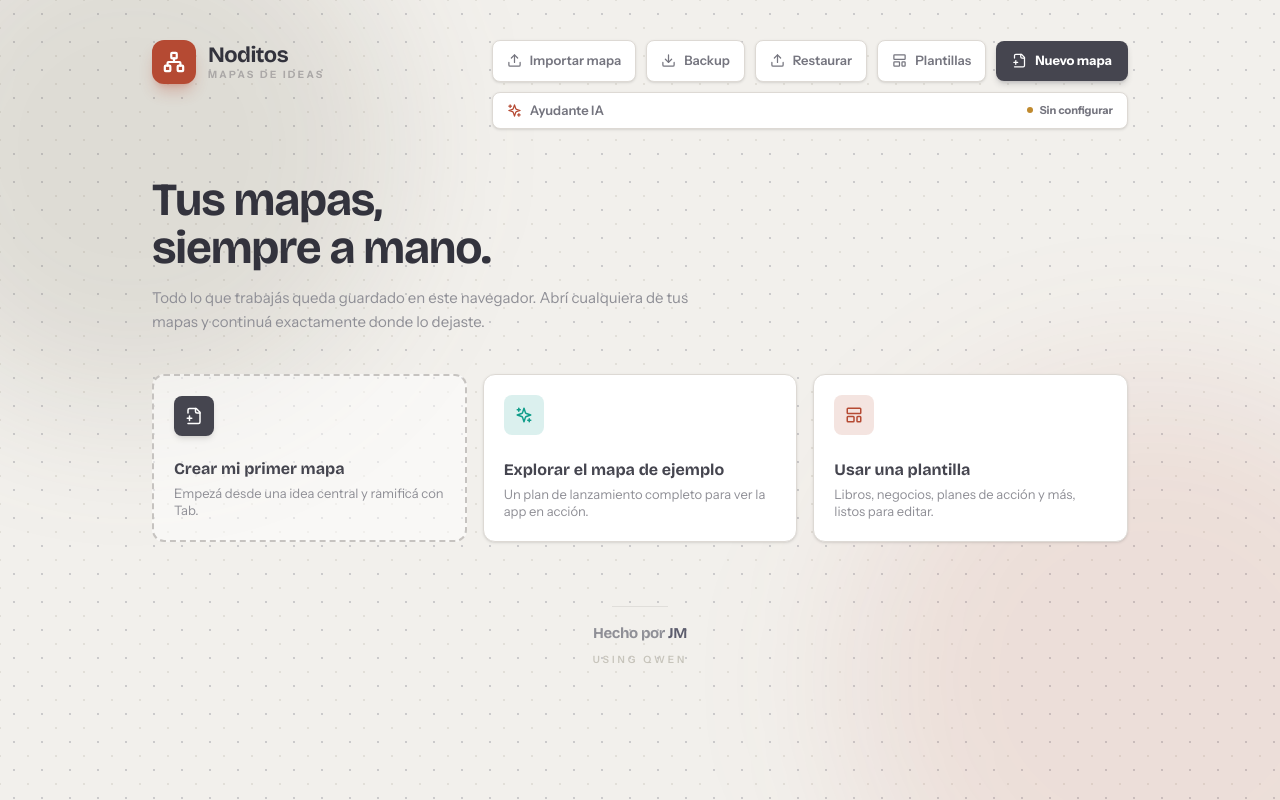
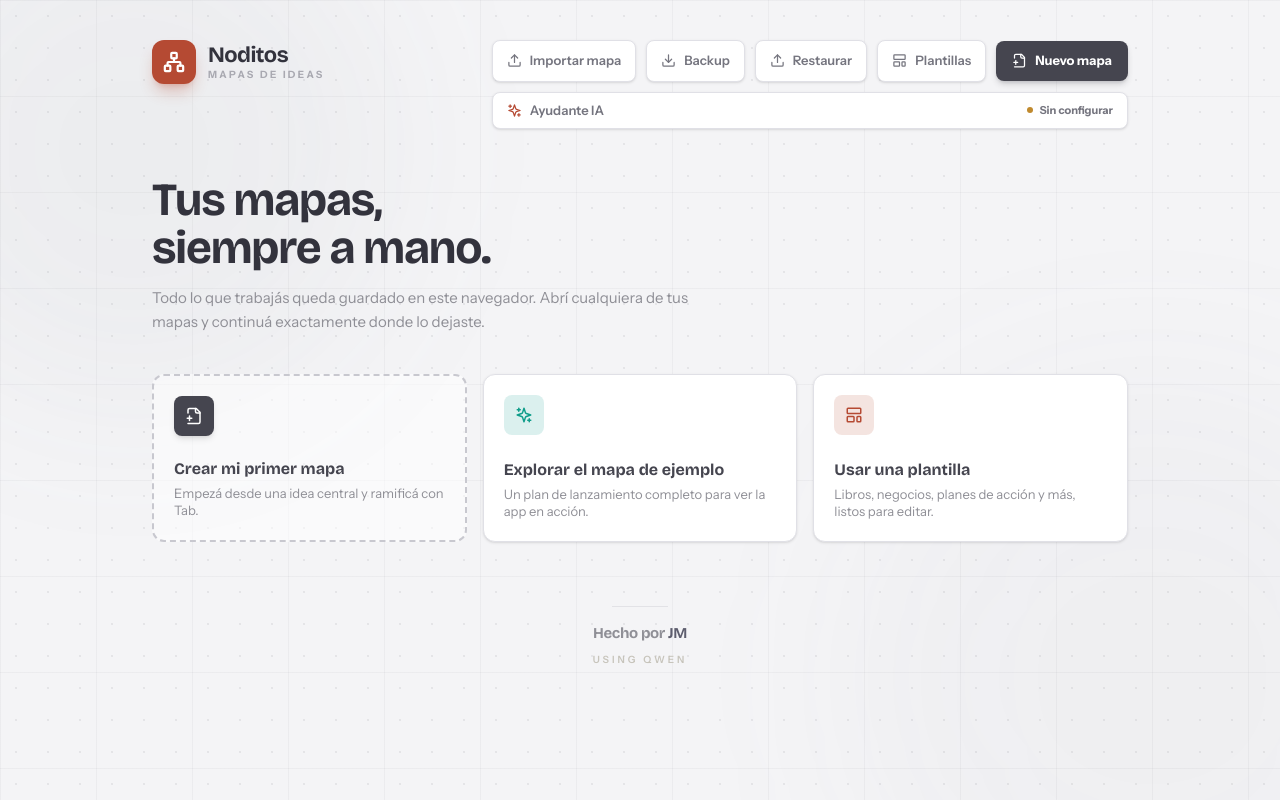
Before and after one commit to Guallama31/Noditosv1, a React (Vite) app: page / in a window 1280 px wide. Built offline with nearby package versions, Linux system fonts and the light colour scheme.

Commit message:
Fondo: patrón geométrico ultra sutil (retícula fina + puntos mínimos)
Co-authored-by: arena-agent <297053741+arena-agent@users.noreply.github.com>

```diff
--- a/src/App.tsx
+++ b/src/App.tsx
@@ -44,7 +44,7 @@ function readStopToken(): string | null {
 /** Pantalla de recuperación global: ningún error deja la app en negro. */
 function CrashScreen({ error }: { error: Error }) {
   return (
-    <div className="canvas-dots flex h-full items-center justify-center p-6">
+    <div className="app-surface flex h-full items-center justify-center p-6">
       <div className="pop-in w-full max-w-md rounded-2xl border border-ink-200 bg-white p-8 text-center shadow-2xl shadow-ink-900/15">
         <span className="mx-auto grid h-14 w-14 place-items-center rounded-2xl bg-brand/15 text-brand">
           <Network size={26} strokeWidth={2.2} />
--- a/src/components/AiSettingsScreen.tsx
+++ b/src/components/AiSettingsScreen.tsx
@@ -95,9 +95,9 @@ export function AiSettingsScreen({ onBack }: { onBack: () => void }) {
     "w-full rounded-lg border border-ink-200 bg-white px-3 py-2 text-[13px] text-ink-800 transition placeholder:text-ink-300 focus:border-brand/60 focus:ring-2 focus:ring-brand/20";
 
   return (
-    <div className="canvas-dots relative flex-1 overflow-y-auto">
-      <div className="wash wash-a" style={{ width: 520, height: 520, left: "-8%", top: "-12%", background: "rgba(105,99,77,0.14)" }} />
-      <div className="wash wash-b" style={{ width: 560, height: 560, right: "-10%", bottom: "-16%", background: "rgba(181,74,51,0.10)" }} />
+    <div className="app-surface app-surface--fixed relative flex-1 overflow-y-auto">
+      <div className="wash wash-a" style={{ width: 520, height: 520, left: "-8%", top: "-12%", background: "rgba(120,124,138,0.10)" }} />
+      <div className="wash wash-b" style={{ width: 560, height: 560, right: "-10%", bottom: "-16%", background: "rgba(140,136,150,0.08)" }} />
 
       <div className="relative mx-auto max-w-2xl px-6 pb-16 pt-8">
         <button
--- a/src/components/Canvas.tsx
+++ b/src/components/Canvas.tsx
@@ -1002,8 +1002,8 @@ export function Canvas({
       onDragOver={onCanvasDragOver}
       onDrop={onCanvasDrop}
     >
-      <div className="wash wash-a" style={{ width: 640, height: 640, left: "-10%", top: "-15%", background: "rgba(105,99,77,0.16)" }} />
-      <div className="wash wash-b" style={{ width: 700, height: 700, right: "-12%", bottom: "-20%", background: "rgba(181,74,51,0.10)" }} />
+      <div className="wash wash-a" style={{ width: 640, height: 640, left: "-10%", top: "-15%", background: "rgba(120,124,138,0.10)" }} />
+      <div className="wash wash-b" style={{ width: 700, height: 700, right: "-12%", bottom: "-20%", background: "rgba(140,136,150,0.08)" }} />
 
       <div
         className={animating ? "canvas-anim" : undefined}
--- a/src/components/LibraryScreen.tsx
+++ b/src/components/LibraryScreen.tsx
@@ -51,7 +51,7 @@ function MapCard({
         className="relative h-[132px] overflow-hidden border-b border-ink-100"
         style={{
           background:
-            "radial-gradient(rgba(94,94,110,0.16) 1px, transparent 1px) 0 0/16px 16px, linear-gradient(160deg,#f6f5f2 0%, #efede8 100%)",
+            "radial-gradient(rgba(23,23,32,0.07) 1px, transparent 1px) 0 0/16px 16px, linear-gradient(to right, rgba(23,23,32,0.035) 1px, transparent 1px) 0 0/48px 48px, linear-gradient(to bottom, rgba(23,23,32,0.035) 1px, transparent 1px) 0 0/48px 48px, linear-gradient(160deg,#fafafb 0%, #f4f4f6 100%)",
         }}
       >
         <svg
@@ -224,9 +224,9 @@ export function LibraryScreen({
   const totalNodes = maps.reduce((acc, m) => acc + countNodes(m.root), 0);
 
   return (
-    <div className="canvas-dots relative flex-1 overflow-y-auto">
-      <div className="wash wash-a" style={{ width: 520, height: 520, left: "-8%", top: "-12%", background: "rgba(105,99,77,0.14)" }} />
-      <div className="wash wash-b" style={{ width: 560, height: 560, right: "-10%", bottom: "-16%", background: "rgba(181,74,51,0.10)" }} />
+    <div className="app-surface app-surface--fixed relative flex-1 overflow-y-auto">
+      <div className="wash wash-a" style={{ width: 520, height: 520, left: "-8%", top: "-12%", background: "rgba(120,124,138,0.10)" }} />
+      <div className="wash wash-b" style={{ width: 560, height: 560, right: "-10%", bottom: "-16%", background: "rgba(140,136,150,0.08)" }} />
 
       <div className="relative mx-auto max-w-5xl px-6 pb-16 pt-10">
         <header className="card-in">
--- a/src/components/TemplatesModal.tsx
+++ b/src/components/TemplatesModal.tsx
@@ -20,7 +20,7 @@ function TemplateCard({ template, onUse }: { template: MapTemplate; onUse: (t: M
         className="relative h-[104px] overflow-hidden border-b border-ink-100"
         style={{
           background:
-            "radial-gradient(rgba(94,94,110,0.14) 1px, transparent 1px) 0 0/14px 14px, linear-gradient(160deg,#f6f5f2 0%, #efede8 100%)",
+            "radial-gradient(rgba(23,23,32,0.07) 1px, transparent 1px) 0 0/14px 14px, linear-gradient(to right, rgba(23,23,32,0.035) 1px, transparent 1px) 0 0/42px 42px, linear-gradient(to bottom, rgba(23,23,32,0.035) 1px, transparent 1px) 0 0/42px 42px, linear-gradient(160deg,#fafafb 0%, #f4f4f6 100%)",
         }}
       >
         <svg
--- a/src/index.css
+++ b/src/index.css
@@ -10,13 +10,13 @@
   --color-ink-700: #5e5e6e;
   --color-ink-600: #75757f;
   --color-ink-500: #8f8f96;
-  --color-ink-400: #aba8a7;
-  --color-ink-300: #c6c3c0;
-  --color-ink-200: #ddd9d4;
-  --color-ink-100: #ece9e4;
-  --color-ink-50: #f5f3ef;
+  --color-ink-400: #a9a9b1;
+  --color-ink-300: #c8c8cf;
+  --color-ink-200: #e0e0e6;
+  --color-ink-100: #ececf0;
+  --color-ink-50: #f5f5f7;
 
-  --color-paper: #f2f0ec;
+  --color-paper: #f4f4f6;
   --color-brand: #b54a33;
   --color-brand-soft: #e8b7ab;
   --color-teal-brand: #0f9d8a;
@@ -59,18 +59,43 @@ html {
   background: rgba(181, 74, 51, 0.28);
 }
 
-/* ---------- canvas ---------- */
-.canvas-dots {
-  background-color: #f2f0ec;
+/* ---------- fondo geométrico ultra sutil ----------
+   Base gris casi blanca + retícula de líneas finísimas (96px) y
+   una malla de puntos mínima (32px). Contraste muy bajo, aspecto
+   profesional y espacioso. */
+:root {
+  --bg-base: #f4f4f6;
+  --bg-line: rgba(23, 23, 32, 0.035);
+  --bg-line-strong: rgba(23, 23, 32, 0.05);
+  --bg-dot: rgba(23, 23, 32, 0.07);
+  --bg-grid: 96px;
+  --bg-dots: 32px;
+}
+
+.canvas-dots,
+.app-surface {
+  background-color: var(--bg-base);
   background-image:
-    radial-gradient(rgba(94, 94, 110, 0.26) 1.1px, transparent 1.1px),
-    radial-gradient(rgba(105, 99, 77, 0.12) 1.1px, transparent 1.1px);
+    /* puntos mínimos */
+    radial-gradient(var(--bg-dot) 1px, transparent 1px),
+    /* líneas finas verticales */
+    linear-gradient(to right, var(--bg-line) 1px, transparent 1px),
+    /* líneas finas horizontales */
+    linear-gradient(to bottom, var(--bg-line) 1px, transparent 1px);
   background-size:
-    28px 28px,
-    28px 28px;
+    var(--bg-dots) var(--bg-dots),
+    var(--bg-grid) var(--bg-grid),
+    var(--bg-grid) var(--bg-grid);
   background-position:
     0 0,
-    14px 14px;
+    0 0,
+    0 0;
+}
+
+/* Variante para vistas con scroll (biblioteca, ajustes): la retícula
+   se ancla al viewport para que no “viaje” con el contenido. */
+.app-surface--fixed {
+  background-attachment: fixed, fixed, fixed;
 }
 
 .canvas-anim {
@@ -82,7 +107,8 @@ html {
 .wash {
   position: absolute;
   border-radius: 9999px;
-  filter: blur(70px);
+  filter: blur(90px);
+  opacity: 0.55;
   pointer-events: none;
   will-change: transform;
 }
```
